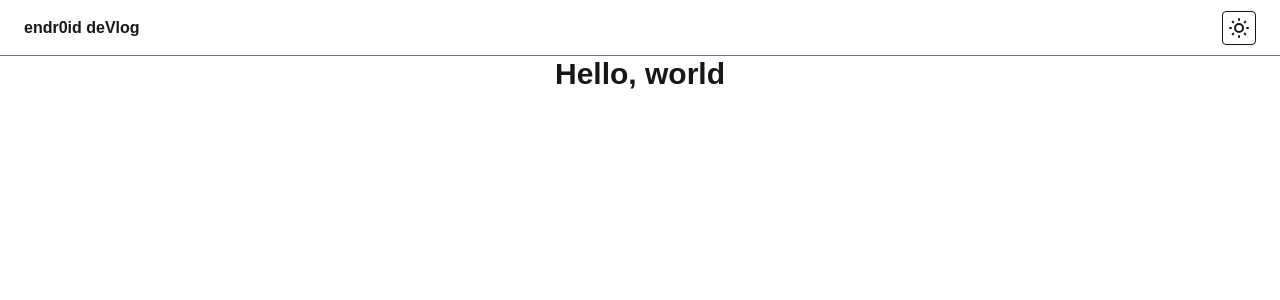
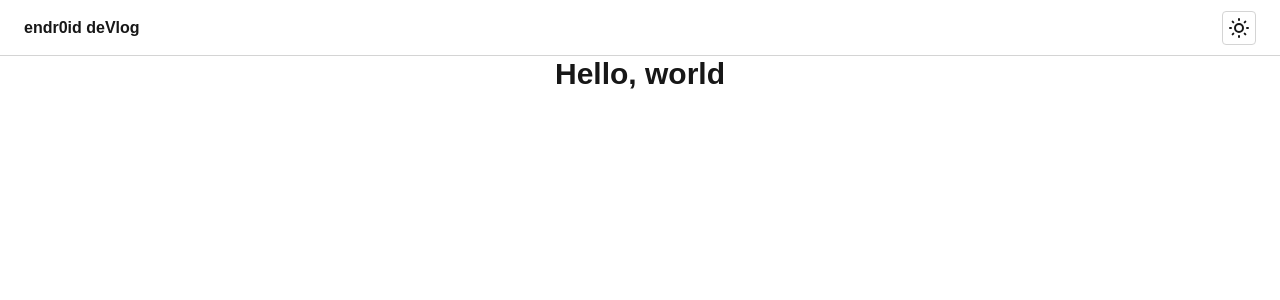
Before and after one commit to endr0id/endr0id.github.io, a Next.js app: page / in a window 1280 px wide. Shown: the top 300 px of the page. Built offline with nearby package versions, Linux system fonts and the light colour scheme.

Commit message:
feat: color token設定(#7)
- border color (light & dark)

```diff
--- a/app/_components/Header.tsx
+++ b/app/_components/Header.tsx
@@ -2,7 +2,7 @@ import ThemeToggleButton from "./ThemeToggleButton";
 
 const Header = () => {
   return (
-    <div className="flex justify-between items-center px-6 h-14 border-b border-gray-500">
+    <div className="flex justify-between items-center px-6 h-14 border-b border-outline">
       <h1 className="text-1xl font-semibold">endr0id deVlog</h1>
       <ThemeToggleButton />
     </div>
--- a/app/_components/ThemeToggleButton.tsx
+++ b/app/_components/ThemeToggleButton.tsx
@@ -23,7 +23,7 @@ const ThemeToggleButton = () => {
     <Toggle.Root
       onPressedChange={handleTheme}
       aria-label="Theme toggle"
-      className="flex items-center justify-center p-1 border rounded"
+      className="flex items-center justify-center p-1 border rounded border-outline"
     >
       {mounted && icon}
     </Toggle.Root>
--- a/app/globals.css
+++ b/app/globals.css
@@ -8,16 +8,22 @@
 [data-theme="light"] {
   --background: #ffffff;
   --foreground: #171717;
+
+  --border-surface: var(--color-neutral-300);
 }
 
 [data-theme="dark"] {
   --background: #0a0a0a;
   --foreground: #ededed;
+
+  --border-surface: var(--color-neutral-700);
 }
 
 @theme inline {
   --color-background: var(--background);
   --color-foreground: var(--foreground);
+  --color-outline: var(--border-surface);
+
   --font-sans: var(--font-geist-sans);
   --font-mono: var(--font-geist-mono);
 }
```
